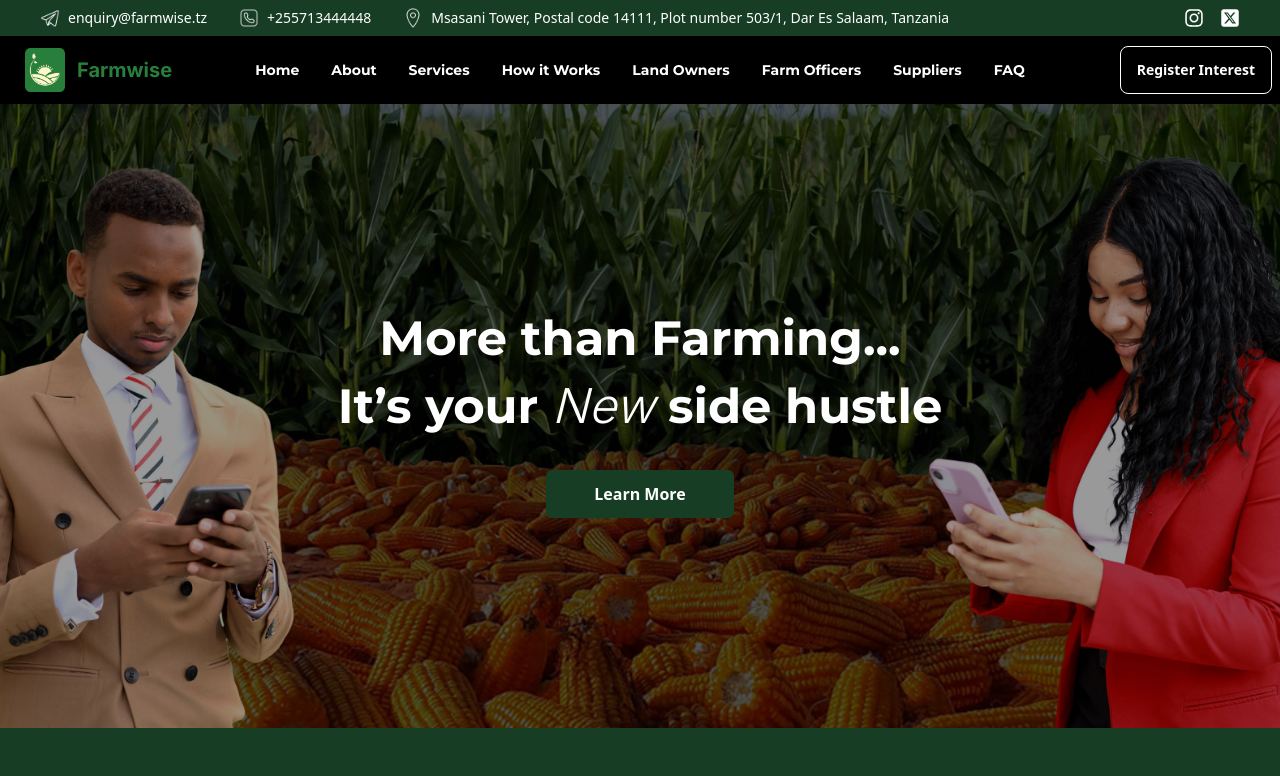
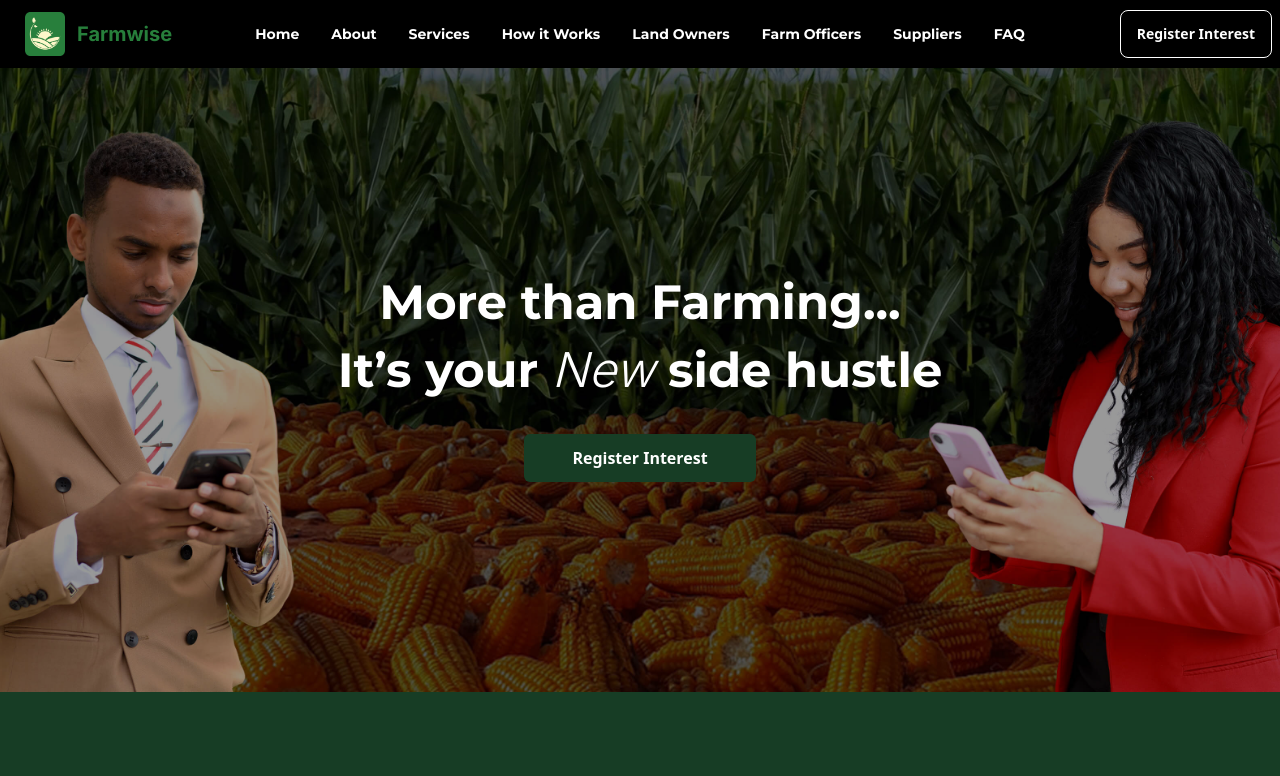
Before and after one commit to kevinmisigaro/farmwise, a Next.js app: page / in a window 1280 px wide. Shown: the top 776 px of the page. Built offline with nearby package versions, Linux system fonts and the light colour scheme; no server answers.

Commit message:
changes requested

```diff
--- a/src/app/layout.tsx
+++ b/src/app/layout.tsx
@@ -51,7 +51,7 @@ export default function RootLayout({
       </head>
       <CSPostHogProvider>
         <body>
-          <TopBar />
+          {/* <TopBar /> */}
           <Navbar />
           <main>{children}</main>
           <Footer />
--- a/src/app/page.tsx
+++ b/src/app/page.tsx
@@ -122,12 +122,12 @@ function Index() {
             </h1>
 
             <div className="flex flex-row justify-center mt-10">
-              <div
-                onClick={() => handleClickScroll("dream")}
+              <Link
+                href="/contact"
                 className="px-4 md:px-12 font-bold py-3 rounded-md max-w-fit text-white bg-[#173d25] cursor-pointer"
               >
-                Learn More
-              </div>
+                Register Interest
+              </Link>
             </div>
           </div>
         </div>
@@ -170,7 +170,7 @@ function Index() {
 
         <div className="mt-12 md:mt-20 text-left text-lg md:text-xl">
           <p>
-          Patricia Kakorozya and Ruth Yongolo, founders of Farmwise Tanzania,
+            Patricia Kakorozya and Ruth Yongolo, founders of Farmwise Tanzania,
             shared a deep concern stemming from a common observation: with each
             visit to their villages, they witnessed the troubling decline in the
             number of smallholder farmers and abandoned farmlands. Coming from
```
